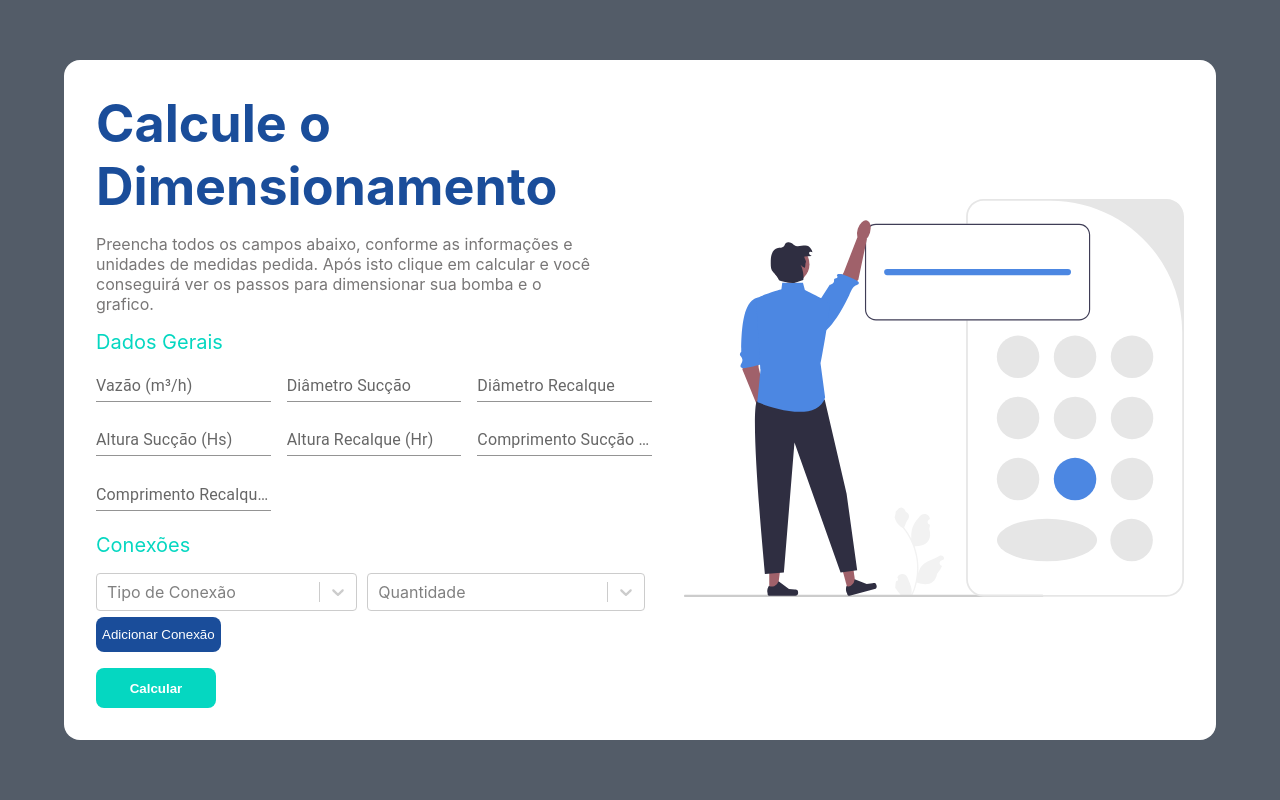
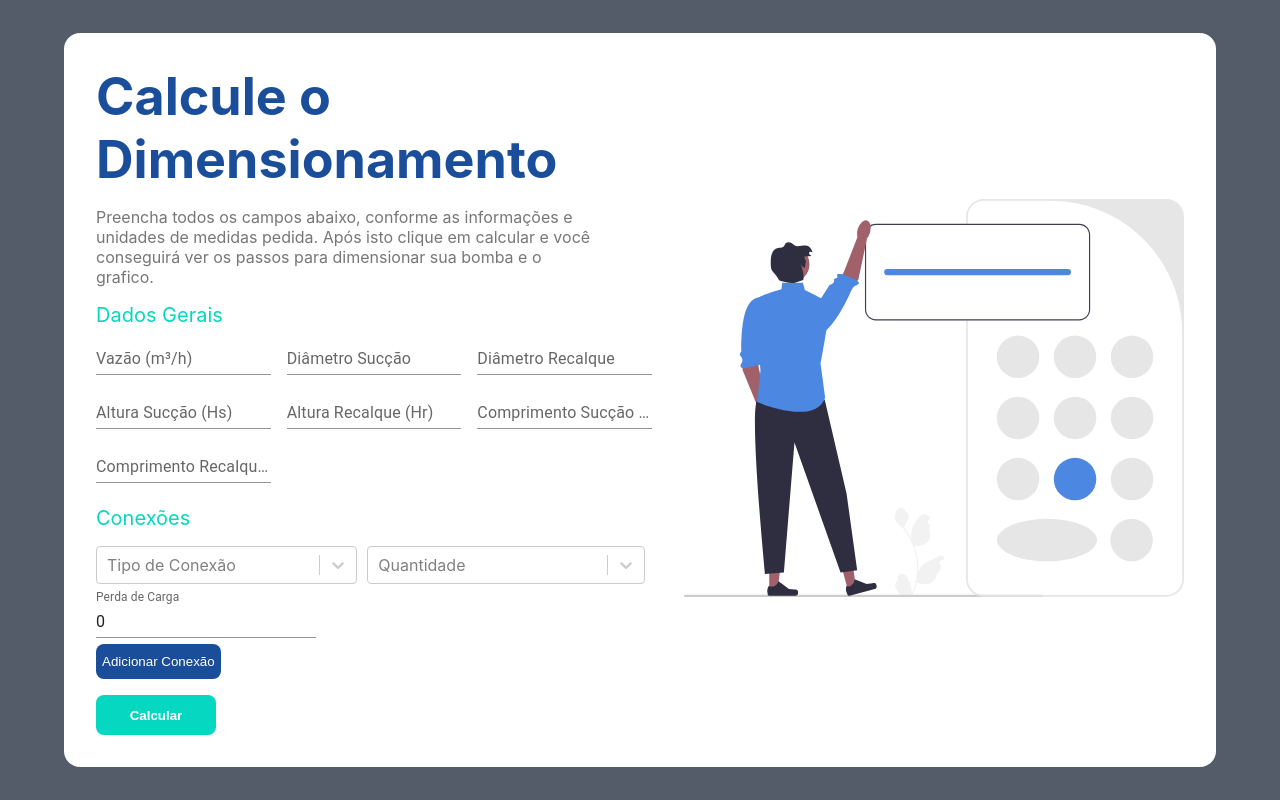
Before and after one commit to guilherme-sperandio/calculator, a Next.js app: page / in a window 1280 px wide. Built offline with nearby package versions, Linux system fonts and the light colour scheme.

Commit message:
add: adicionando campo de perda de carga

```diff
--- a/src/pages/index.tsx
+++ b/src/pages/index.tsx
@@ -22,6 +22,7 @@ export default function Home() {
   const router = useRouter();
   const [connection, setConnection] = useState<ISelect | null>(null);
   const [quantity, setQuantity] = useState<IQuantitySelect | null>(null);
+  const [loseConnection, setLoseConnection] = useState(0);
   const {
     connectionsList,
     dr,
@@ -63,15 +64,20 @@ export default function Home() {
   ];
 
   function handleAddConnection() {
+    if (loseConnection === 0) {
+      toast.error("O campo Perda de Carga é obrigatório!");
+      return;
+    }
     setConnectionsList((oldState) => [
       ...oldState,
       {
         connection: connection?.label,
         connectionValue: connection?.value,
         quantity: quantity?.value,
-        totalSize: Number(quantity?.value) * Number(connection?.size),
+        totalSize: Number(quantity?.value) * Number(loseConnection),
       },
     ]);
+    setLoseConnection(0);
   }
 
   function handleSubmit(e: any) {
@@ -197,6 +203,17 @@ export default function Home() {
                     onChange={(value) => setQuantity(value)}
                   />
                 </div>
+                <div>
+                  <TextField
+                    id="standard-basic"
+                    label="Perda de Carga"
+                    variant="standard"
+                    onChange={(value) =>
+                      setLoseConnection(Number(value.target.value))
+                    }
+                    value={loseConnection}
+                  />
+                </div>
                 <button
                   disabled={
                     connection === null || quantity === null ? true : false
```
